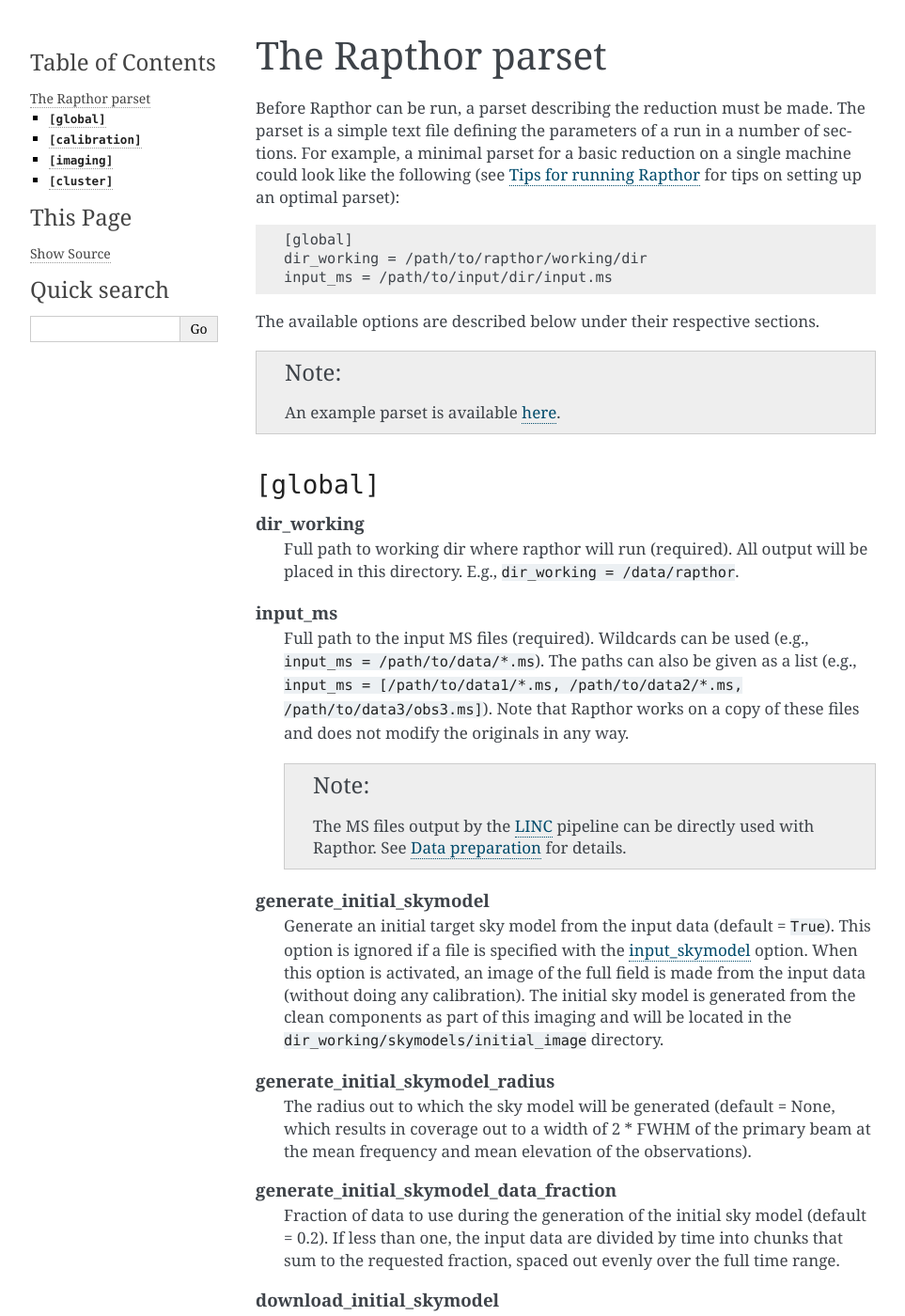
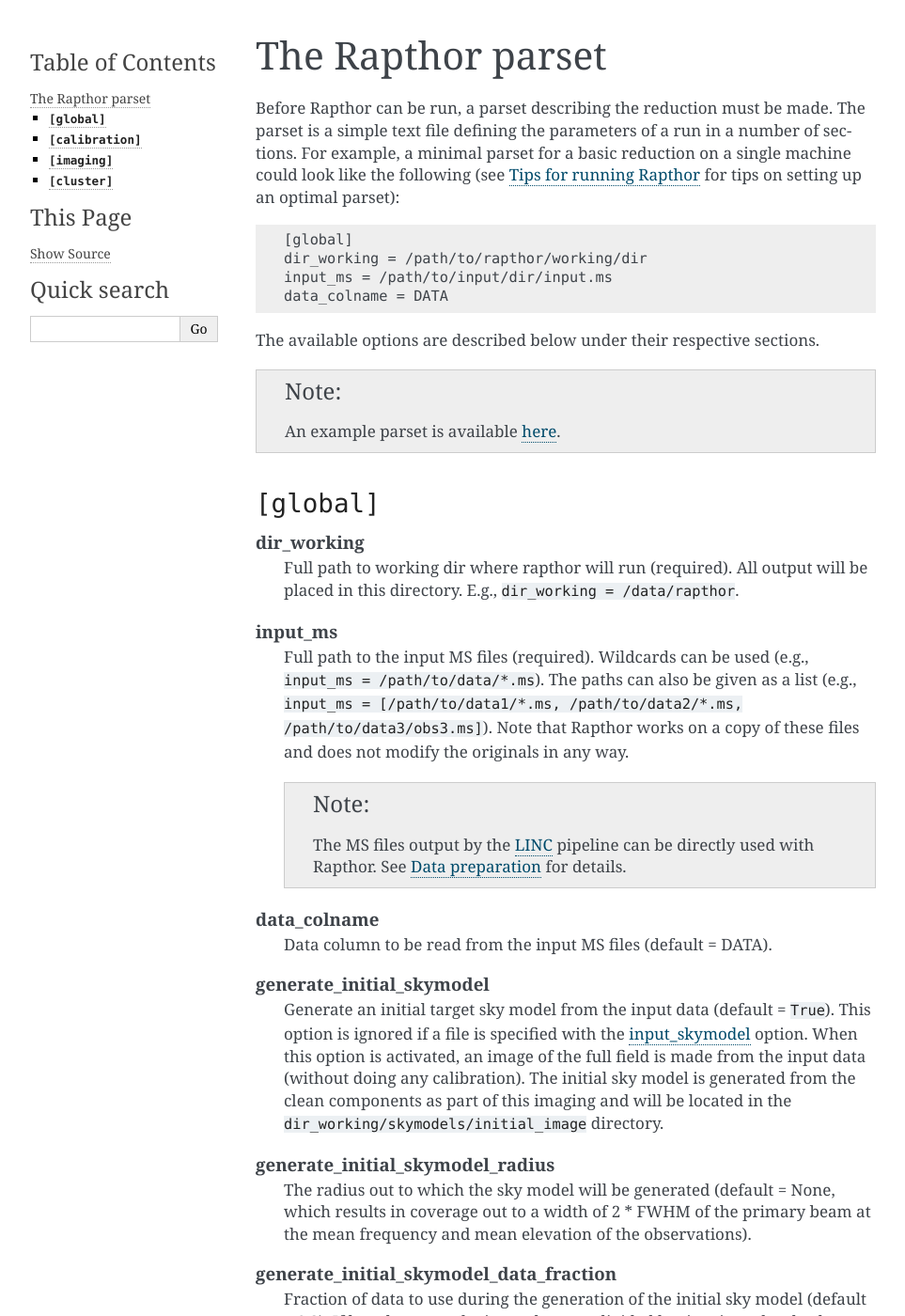
Before and after one commit to darafferty/rapthor, a Sphinx documentation site: the page built from docs/source/parset.rst, in a window 1280 px wide and 1400 px high. Shown: the whole window at 94% size, without its empty margins (148-1111 px from the left). Built offline with Sphinx 7.4.7, drawn with Linux system fonts in a browser that asks for light colours.

Commit message:
Ad data column option to documentation

```diff
--- a/docs/source/parset.rst
+++ b/docs/source/parset.rst
@@ -13,6 +13,7 @@ minimal parset for a basic reduction on a single machine could look like the fol
     [global]
     dir_working = /path/to/rapthor/working/dir
     input_ms = /path/to/input/dir/input.ms
+    data_colname = DATA
 
 
 The available options are described below under their respective sections.
@@ -45,6 +46,9 @@ The available options are described below under their respective sections.
             The MS files output by the `LINC
             <https://linc.readthedocs.io/>`_ pipeline can be directly used with Rapthor.
             See :doc:`preparation` for details.
+
+    data_colname
+        Data column to be read from the input MS files (default = DATA).
 
     generate_initial_skymodel
         Generate an initial target sky model from the input data (default = ``True``).
```
